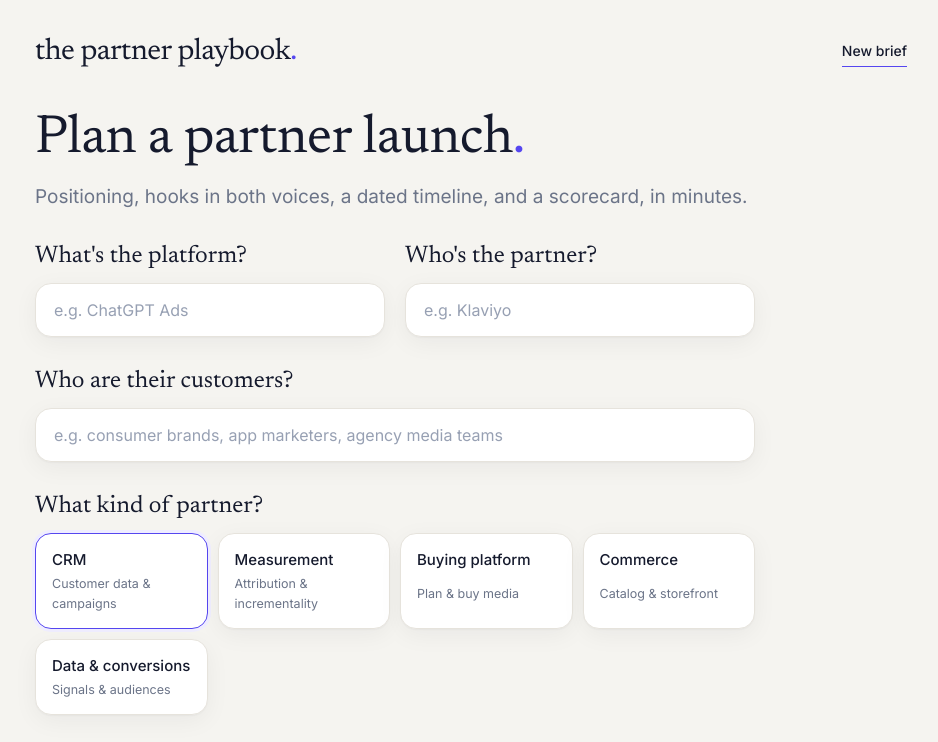
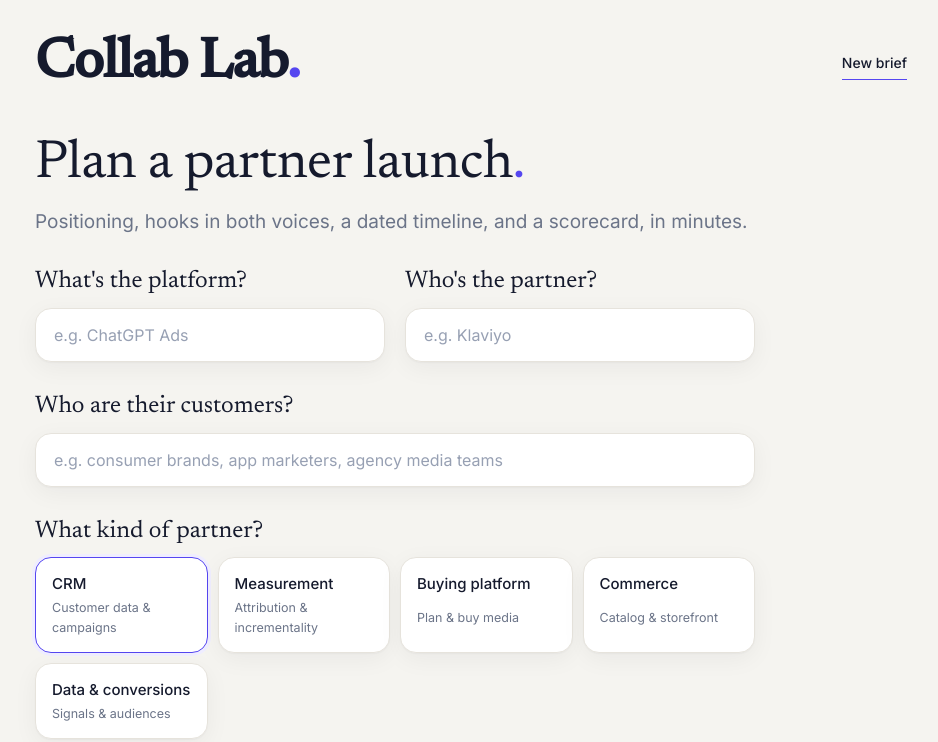
Before and after one commit to lorin-bloom/collab-lab, a plain HTML site: page index.html in a window 1280 px wide. Shown: the top 742 px of the page, without its empty margins (169-1107 px from the left). Drawn offline with Linux system fonts and the light colour scheme.

Commit message:
Rename to Collab Lab and make the logo bigger and bold
Co-Authored-By: Claude Opus 5.5 <noreply@anthropic.com>

```diff
--- a/index.html
+++ b/index.html
@@ -3,7 +3,7 @@
 <head>
 <meta charset="utf-8">
 <meta name="viewport" content="width=device-width, initial-scale=1">
-<title>The Partner Playbook</title>
+<title>Collab Lab</title>
 <link rel="preconnect" href="https://fonts.googleapis.com">
 <link rel="preconnect" href="https://fonts.gstatic.com" crossorigin>
 <link href="https://fonts.googleapis.com/css2?family=Newsreader:opsz,wght@6..72,400;6..72,500&family=Inter:wght@400;500;600&display=swap" rel="stylesheet">
@@ -27,7 +27,7 @@ h1,h2,h3{font-family:var(--serif); font-weight:400; margin:0; text-wrap:balance;
 
 /* top */
 .top{display:flex; flex-wrap:wrap; gap:16px; align-items:center; justify-content:space-between; padding:36px 0 44px}
-.word{font-family:var(--serif); font-size:30px; line-height:1; text-decoration:none; color:var(--ink); letter-spacing:-0.02em}
+.word{font-family:var(--serif); font-weight:700; font-size:clamp(40px,6vw,56px); line-height:1; text-decoration:none; color:var(--ink); letter-spacing:-0.02em}
 .tabs{display:flex; gap:22px}
 .tabs a{color:var(--muted); text-decoration:none; font-size:14px; font-weight:500; padding:4px 0; border-bottom:1.5px solid transparent}
 .tabs a[aria-current="page"]{color:var(--ink); border-bottom-color:var(--violet)}
@@ -206,7 +206,7 @@ table.sc{width:100%; border-collapse:collapse; font-size:14px; min-width:640px}
 <body>
 <div class="wrap">
   <header class="top">
-    <a class="word" href="#" id="word">the partner playbook<span class="dot">.</span></a>
+    <a class="word" href="#" id="word">Collab Lab<span class="dot">.</span></a>
     <nav class="tabs" aria-label="Views">
       <a href="#brief" id="tab-brief">Brief</a>
       <a href="#build" id="tab-build">New brief</a>
```
Also changed, not shown: share/chatgpt-ads-klaviyo/index.html (+3 -3 lines).
